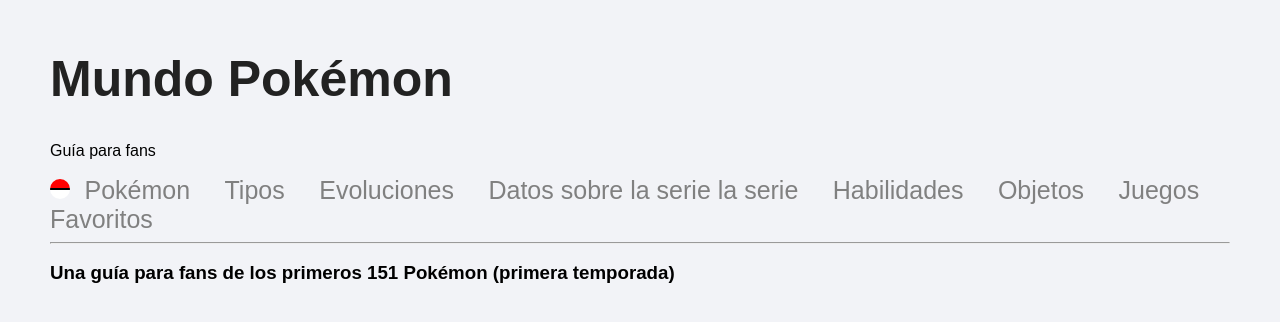
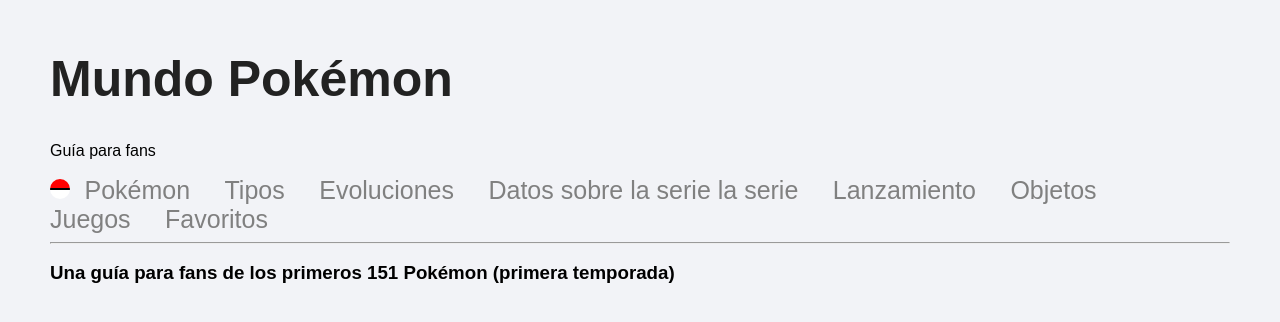
Before and after one commit to softbytavz/proyecto-videojuegos, a plain HTML site: page index.html in a window 1280 px wide. Drawn offline with Linux system fonts and the light colour scheme.

Commit message:
nuevomenu

```diff
--- a/index.html
+++ b/index.html
@@ -39,7 +39,7 @@
   <a href="tipos.html">Tipos</a>
   <a href="evoluciones.html">Evoluciones</a>
   <a href="datos-serie.html">Datos sobre la serie la serie</a>
-  <a href="habilidades.html">Habilidades</a>
+  <a href="habilidades.html">Lanzamiento</a>
   <a href="objetos.html">Objetos</a>
   <a href="juegos.html">Juegos</a>
   <a href="favoritos.html">Favoritos</a>
```
